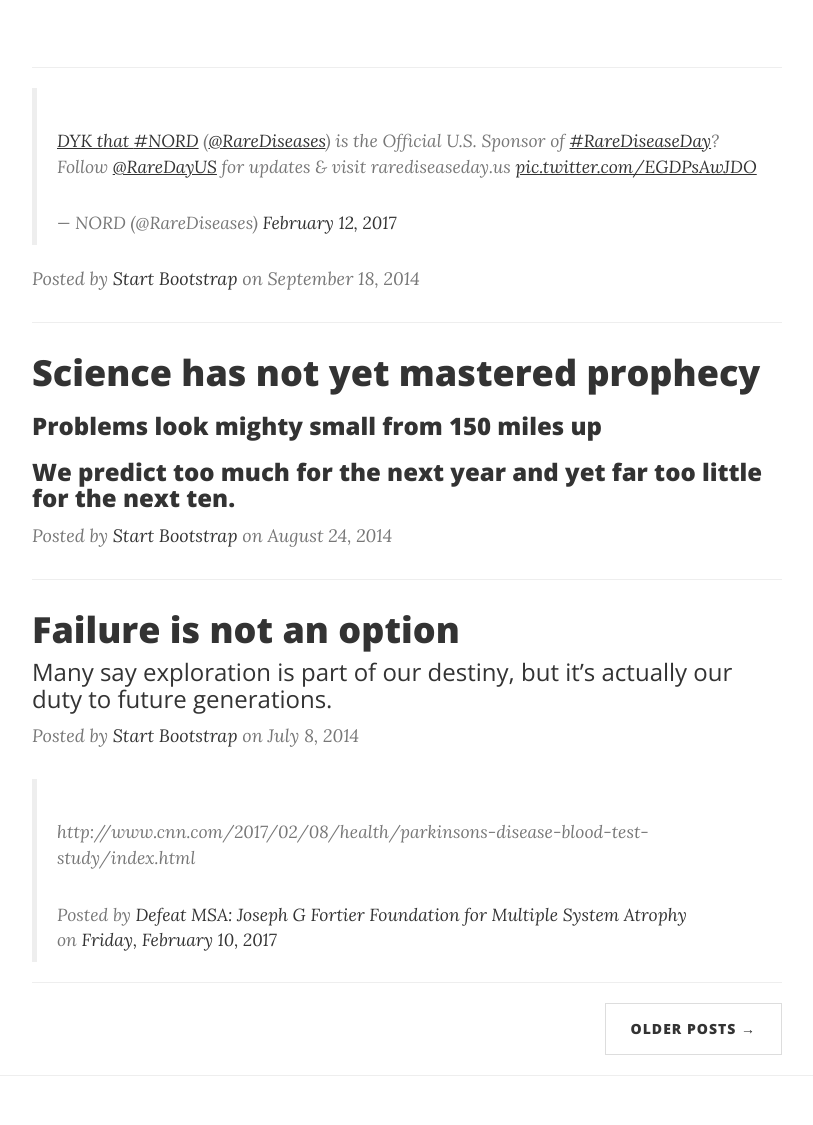
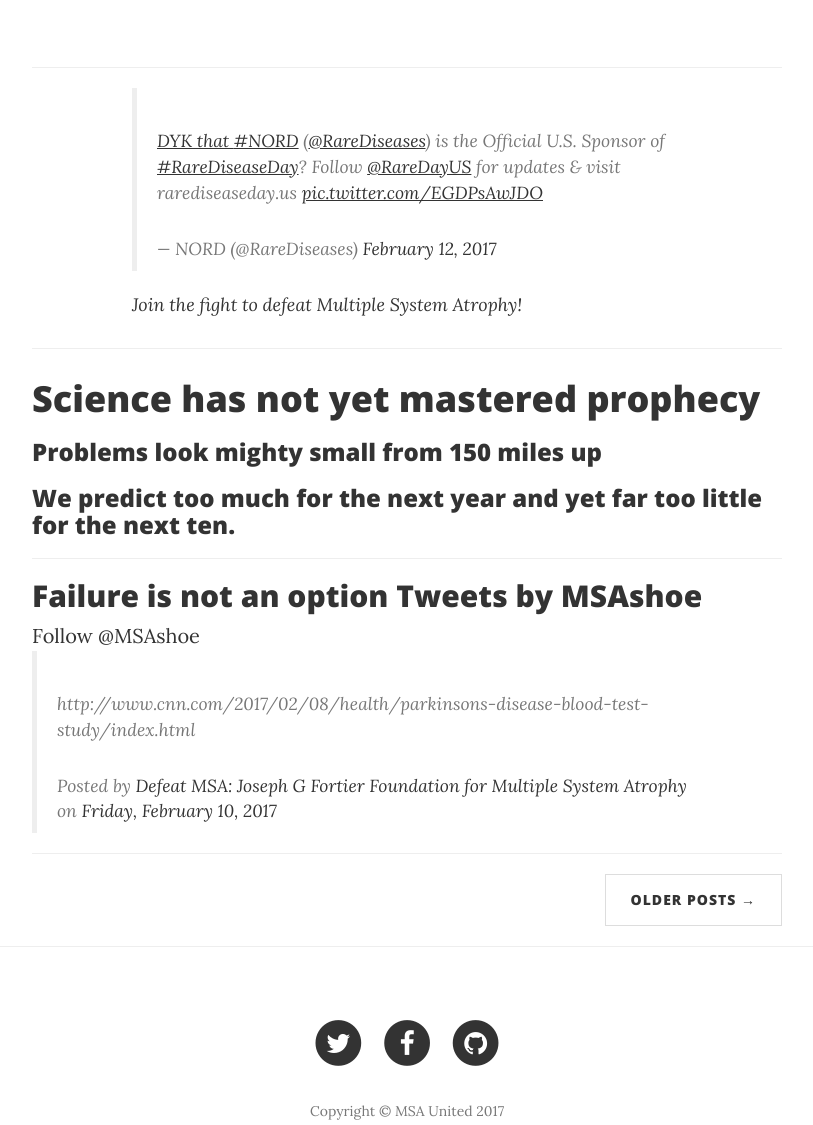
Before and after one commit to bobbidigi/msa-awareness, a website: page index.html in a window 1280 px wide. Shown: the part 454-1579 px from the top of the page, without its empty margins (233-1046 px from the left). Drawn offline with nearby package versions, Linux system fonts and the light colour scheme.

Commit message:
follow button for defeat & asthetics

```diff
--- a/index.html
+++ b/index.html
@@ -105,14 +105,14 @@
                 </div>
                 <hr>
 
-                <div class="post-preview">
+                <div class="post-preview" style="margin-left:100px">
                     <a href="post.html">
 
                 <blockquote class="twitter-tweet" data-lang="en"><p lang="en" dir="ltr">DYK that <a href="https://twitter.com/hashtag/NORD?src=hash">#NORD</a> (<a href="https://twitter.com/RareDiseases">@RareDiseases</a>) is the Official U.S. Sponsor of <a href="https://twitter.com/hashtag/RareDiseaseDay?src=hash">#RareDiseaseDay</a>? Follow <a href="https://twitter.com/RareDayUS">@RareDayUS</a> for updates &amp; visit rarediseaseday.us <a href="https://t.co/EGDPsAwJDO">pic.twitter.com/EGDPsAwJDO</a></p>&mdash; NORD (@RareDiseases) <a href="https://twitter.com/RareDiseases/status/830639323699617792">February 12, 2017</a></blockquote>
                 <script async src="//platform.twitter.com/widgets.js" charset="utf-8"></script>
                     </a>
 
-                    <p class="post-meta">Posted by <a href="#">Start Bootstrap</a> on September 18, 2014</p>
+                    <p class="post-meta"><a href="https://msashoe.org/donate/"> Join the fight to defeat Multiple System Atrophy!</a></p>
                 </div>
                 <hr>
                 <div class="post-preview">
@@ -120,7 +120,7 @@
                         <h2 class="post-title">
                             Science has not yet mastered prophecy
                         </h2>
-                         <a class="twitter-timeline" data-height="500" data-partner="tweetdeck" data-link-color="#981CEB" href="https://twitter.com/DefeatMsa/lists/msa-charities-list"></a> <script async src="//platform.twitter.com/widgets.js" charset="utf-8"></script>
+                         <a class="twitter-timeline" data-width="700" data-height="400" data-partner="tweetdeck" data-link-color="#981CEB" href="https://twitter.com/DefeatMsa/lists/msa-charities-list"></a> <script async src="//platform.twitter.com/widgets.js" charset="utf-8"></script>
 
                         <h3 class="post-subtitle">
                             Problems look mighty small from 150 miles up
@@ -130,23 +130,22 @@
                             We predict too much for the next year and yet far too little for the next ten.
                         </h3>
 
-                    <p class="post-meta">Posted by <a href="#">Start Bootstrap</a> on August 24, 2014</p>
+
                 </div>
                 <hr>
                 <div class="post-preview">
-                    <a href="post.html">
+                    <a href="https://msashoe.org/donate/">
                         <h2 class="post-title">
                             Failure is not an option
+
+                       <a class="twitter-timeline" data-width="700" data-height="250" data-link-color="#981CEB" href="https://twitter.com/MSAshoe">Tweets by MSAshoe</a> <script async src="//platform.twitter.com/widgets.js" charset="utf-8"></script>
                         </h2>
-                        <h3 class="post-subtitle">
-                            Many say exploration is part of our destiny, but it’s actually our duty to future generations.
-                        </h3>
+                    </a>
+                    <a href="https://twitter.com/MSAshoe" class="twitter-follow-button" data-show-count="false">Follow @MSAshoe</a><script async src="//platform.twitter.com/widgets.js" charset="utf-8"></script>
+                </div>
 
-                    </a>
-                    <p class="post-meta">Posted by <a href="#">Start Bootstrap</a> on July 8, 2014</p>
-                </div>
            <!--  facebook plugin  -->
-            <div class="fb-post" data-href="https://www.facebook.com/DefeatMSA/posts/1212877278819316" data-width="800" data-show-text="true"><blockquote cite="https://www.facebook.com/DefeatMSA/posts/1212877278819316" class="fb-xfbml-parse-ignore"><p>http://www.cnn.com/2017/02/08/health/parkinsons-disease-blood-test-study/index.html</p>Posted by <a href="https://www.facebook.com/DefeatMSA/">Defeat MSA: Joseph G Fortier Foundation for Multiple System Atrophy</a> on&nbsp;<a href="https://www.facebook.com/DefeatMSA/posts/1212877278819316">Friday, February 10, 2017</a></blockquote></div>
+            <div class="fb-post" data-href="https://www.facebook.com/DefeatMSA/posts/1212877278819316" data-width="700" data-show-text="true"><blockquote cite="https://www.facebook.com/DefeatMSA/posts/1212877278819316" class="fb-xfbml-parse-ignore"><p>http://www.cnn.com/2017/02/08/health/parkinsons-disease-blood-test-study/index.html</p>Posted by <a href="https://www.facebook.com/DefeatMSA/">Defeat MSA: Joseph G Fortier Foundation for Multiple System Atrophy</a> on&nbsp;<a href="https://www.facebook.com/DefeatMSA/posts/1212877278819316">Friday, February 10, 2017</a></blockquote></div>
 
 
                 <hr>
@@ -193,7 +192,7 @@
                             </a>
                         </li>
                     </ul>
-                    <p class="copyright text-muted">Copyright &copy; Your Website 2016</p>
+                    <p class="copyright text-muted">Copyright &copy; MSA United 2017</p>
                 </div>
             </div>
         </div>
```
